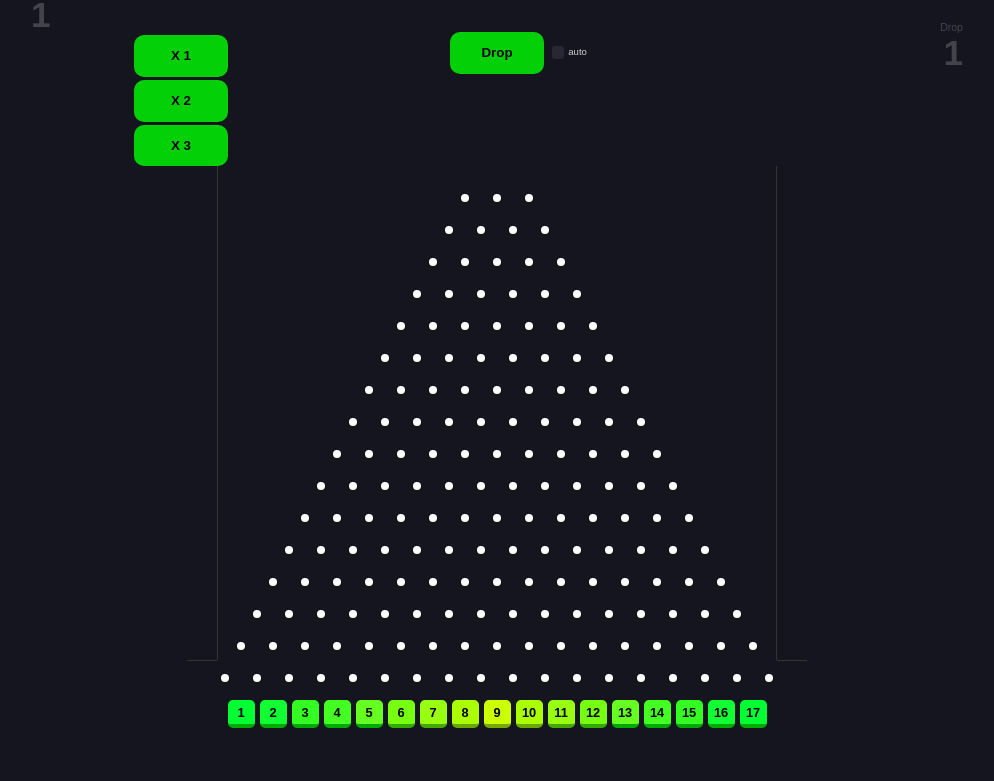
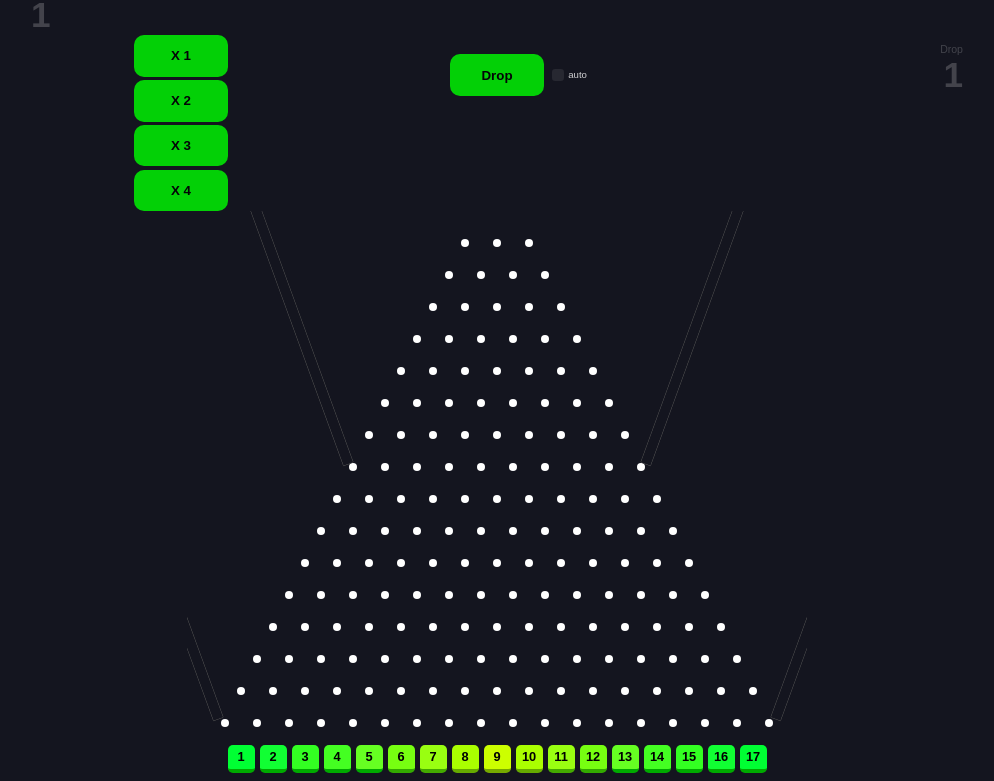
Before and after one commit to rickluo94/my-plinko, a website: page index.html in a window 1280 px wide. Shown: the part 109-890 px from the top of the page, without its empty margins (143-1137 px from the left). Before the commit the page ends 845 px from the top, so only its background shows below. Drawn offline with nearby package versions, Linux system fonts and the light colour scheme.

Commit message:
[add] 新增邊緣牆

```diff
--- a/index.html
+++ b/index.html
@@ -21,6 +21,7 @@
                     <button type="button" id="button-x1" >X 1</button>
                     <button type="button" id="button-x2" >X 2</button>
                     <button type="button" id="button-x3" >X 3</button>
+                    <button type="button" id="button-x4" >X 4</button>
                 </div>
             </div>
         </div>
--- a/src/index.js
+++ b/src/index.js
@@ -22,7 +22,7 @@ const notes = ["C#5", "C5", "B5", "A#5", "A5", "G#4", "G4", "F#4", "F4", "F#4",
 let wild = 1;
 const wildEl = document.getElementById("wild");
 wildEl.innerHTML = 1;
-[1, 2, 3].forEach(i => {
+[1, 2, 3, 4].forEach(i => {
   const btn = document.getElementById(`button-x${i}`);
   btn.addEventListener("click", () => {
     wild = i;
@@ -38,11 +38,11 @@ wildEl.innerHTML = 1;
 const multiplierSets = {
   1: [1, 2, 3, 4, 5, 6, 7, 8, 9, 10, 11, 12, 13, 14, 15, 16, 17],
   // 標準
-  2: [100, 0, 14, 8, 1, 0, 0, 0, 0, 0, 0, 0, 1, 8, 14, 0, 100],
-  // 加倍版
-  3: [1, 0, 0, 0, 0, 0, 0, 0, 0, 0, 0, 0, 0, 0, 0, 0, 200],
-  // 高風險高報酬
-  4: [50, 20, 7, 4, 3, 1, 1, 0, 0, 0, 1, 1, 3, 4, 7, 20, 50] // 標準
+  2: [8.81, 2.96, 1.38, 1.08, 0.98, 0.49, 0.49, 0.49, 0.49, 0.49, 0.49, 0.49, 0.98, 1.08, 1.38, 2.96, 8.81],
+  // 低
+  3: [21.7, 4.94, 1.97, 1.38, 0.59, 0.39, 0.39, 0.39, 0.39, 0.39, 0.39, 0.39, 0.59, 1.38, 1.97, 4.94, 21.7],
+  // 中
+  4: [75.2, 9.89, 2.96, 0.89, 0.29, 0.19, 0.19, 0.19, 0.19, 0.19, 0.19, 0.19, 0.29, 0.89, 2.96, 9.89, 75.2] // 高
 };
 let multipliers = [...multiplierSets[1]];
 // const multipliers = [50, 20, 7, 4, 3, 1, 1, 0, 0, 0, 1, 1, 3, 4, 7, 20, 50];
@@ -710,12 +710,14 @@ function dropABall() {
   const dropLeft = width / 2 - GAP;
   const dropRight = width / 2 + GAP;
   const dropWidth = dropRight - dropLeft;
-  // const x = Math.random() * dropWidth + dropLeft;
-  // const y = -PEG_RAD;
+  const x = Math.random() * dropWidth + dropLeft;
+  const y = -PEG_RAD;
 
-  const x = preSimulatedSeeds.filter(x => x.ballsWon === 17)[0].x;
-  const y = preSimulatedSeeds.filter(x => x.ballsWon === 17)[0].y;
-  console.log(`x: ${x}, y: ${y}`);
+  // const x = preSimulatedSeeds.filter(x => x.ballsWon === 17)[0].x;
+  // const y = preSimulatedSeeds.filter(x => x.ballsWon === 17)[0].y;
+
+  // console.log(`x: ${x}, y: ${y}`);
+
   const ball = Bodies.circle(x, y, BALL_RAD, {
     label: "Ball",
     restitution: 0.6,
@@ -795,14 +797,29 @@ const ground = Bodies.rectangle(width / 2, height + 22, width * 2, 40, {
   isStatic: true,
   label: "Ground"
 });
-var wallLeft = Bodies.rectangle(0, (height - 80) / 2, 60, height, {
+var wallLeftTop = Bodies.rectangle(70, (height - 530) / 2, 10, height, {
   isStatic: true,
   label: "Wall Left"
 });
-var wallRight = Bodies.rectangle(width, (height - 80) / 2, 60, height, {
+var wallRightTop = Bodies.rectangle(width - 70, (height - 530) / 2, 10, height, {
   isStatic: true,
   label: "Wall Right"
 });
+var wallLeft = Bodies.rectangle(-60, (height - 20) / 2, 10, height, {
+  isStatic: true,
+  label: "Wall Left"
+});
+var wallRight = Bodies.rectangle(width + 60, (height - 20) / 2, 10, height, {
+  isStatic: true,
+  label: "Wall Right"
+});
+
+// here how to rotate it:
+Matter.Body.rotate(wallLeftTop, Math.PI / -9);
+Matter.Body.rotate(wallRightTop, Math.PI / 9);
+Matter.Body.rotate(wallLeft, Math.PI / -9);
+Matter.Body.rotate(wallRight, Math.PI / 9);
+Composite.add(engine.world, [ground, wallLeftTop, wallRightTop]);
 Composite.add(engine.world, [ground, wallLeft, wallRight]);
 function checkCollision(event, label1, label2, callback) {
   event.pairs.forEach(({
@@ -837,18 +854,18 @@ Matter.Events.on(engine, "collisionStart", event => {
         // Register ball
         const ballsWon = Math.floor(multipliers[index]);
         balls += ballsWon;
-        console.log(`ballsWon = ${ballsWon}`);
+        console.log(`index = ${index} ,ballsWon = ${ballsWon}, balls = ${balls}`);
 
         // ✅ 取出初始 x/y 與結果紀錄下來
-        const seedRecord = {
-          x: ballToRemove.initialPosition?.x ?? null,
-          y: ballToRemove.initialPosition?.y ?? null,
-          ballsWon,
-          index,
-          timestamp: new Date().toISOString()
-        };
-        recordedSeeds.push(seedRecord);
-        console.table(recordedSeeds);
+        // const seedRecord = {
+        //     x: ballToRemove.initialPosition?.x ?? null,
+        //     y: ballToRemove.initialPosition?.y ?? null,
+        //     ballsWon,
+        //     index,
+        //     timestamp: new Date().toISOString()
+        // };
+        // recordedSeeds.push(seedRecord);
+        // console.table(recordedSeeds);
 
         // ✅ 若想要自動輸出 JSON，可在 console 複製用
         //console.log("JSON:", JSON.stringify(recordedSeeds, null, 2));
```
Also changed, not shown: src/index.ts (+39 -21 lines).
